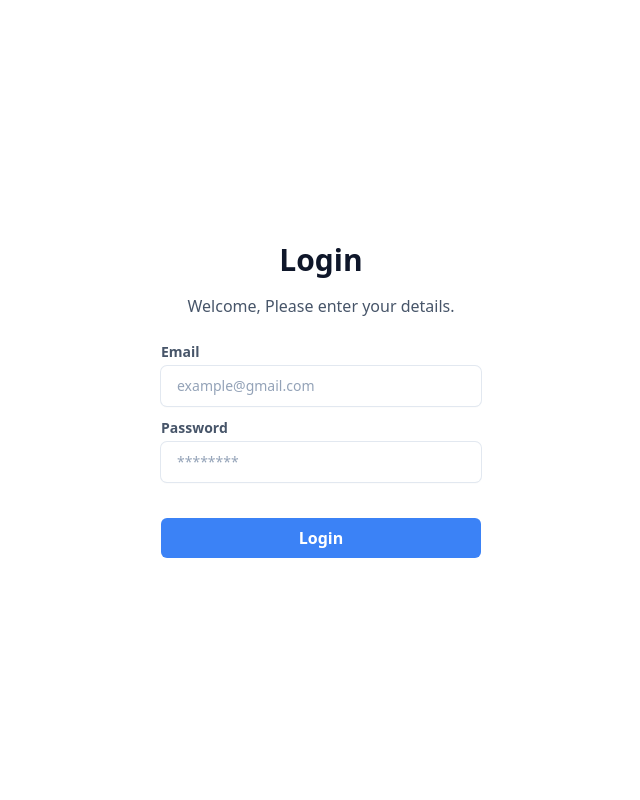
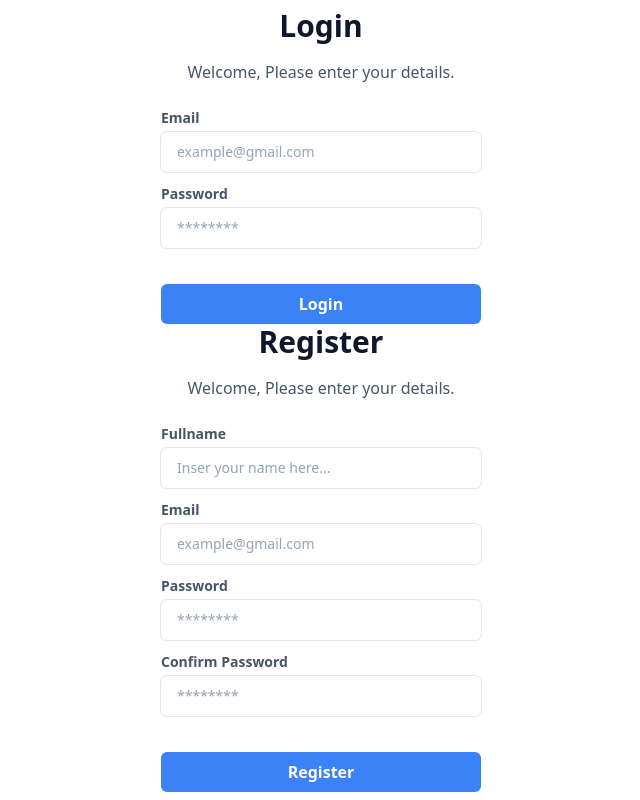
Before and after one commit to dannyhma/my-react-app, a React (Vite) app: page / in a window 1280 px wide. Shown: the whole page, without its empty margins (319-959 px from the left). Built offline with nearby package versions, Linux system fonts and the light colour scheme.

Commit message:
Atomic Design Implementation

```diff
--- a/src/App.jsx
+++ b/src/App.jsx
@@ -1,18 +1,12 @@
-import FormLogin from "./components/Fragments/FormLogin";
+import LoginPage from "../src/pages/login";
+import RegisterPage from "../src/pages/register";
 
 function App() {
 	return (
 		<>
-			<div className="flex min-h-screen items-center justify-center">
-				<div className="w-full max-w-xs">
-					<h1 className="mb-4 text-center text-3xl font-bold text-slate-900">
-						Login
-					</h1>
-					<p className="mb-6 text-center text-base font-medium text-slate-600">
-						Welcome, Please enter your details.
-					</p>
-					<FormLogin />
-				</div>
+			<div className="flex min-h-screen flex-col items-center justify-center">
+				<LoginPage></LoginPage>
+				<RegisterPage></RegisterPage>
 			</div>
 		</>
 	);
--- a/src/components/Elements/Buttons/Button.jsx
+++ b/src/components/Elements/Buttons/Button.jsx
@@ -16,7 +16,7 @@ const Button = (props) => {
 
 Button.propTypes = {
 	variant: PropTypes.string,
-	children: PropTypes.string,
+	children: PropTypes.node,
 };
 
 export default Button;
--- a/src/components/Elements/Inputs/Group.jsx
+++ b/src/components/Elements/Inputs/Group.jsx
@@ -9,7 +9,7 @@ const Group = (props) => {
 };
 
 Group.propTypes = {
-	children: PropTypes.array,
+	children: PropTypes.node,
 };
 
 export default Group;
--- a/src/components/Elements/Inputs/Label.jsx
+++ b/src/components/Elements/Inputs/Label.jsx
@@ -16,7 +16,7 @@ const Label = (props) => {
 
 Label.propTypes = {
 	htmlFor: PropTypes.string,
-	children: PropTypes.string,
+	children: PropTypes.node,
 };
 
 export default Label;
--- /dev/null
+++ b/src/components/Fragments/FormRegister.jsx
@@ -0,0 +1,42 @@
+import Button from "../Elements/Buttons/Button";
+import InputForm from "../Elements/Inputs/InputForm";
+
+const FormRegister = () => {
+	return (
+		<>
+			<form action="">
+				<InputForm
+					label="Fullname"
+					name="fullname"
+					type="text"
+					placeholder="Inser your name here..."
+				/>
+				<InputForm
+					label="Email"
+					name="email"
+					type="email"
+					placeholder="example@gmail.com"
+				/>
+				<InputForm
+					label="Password"
+					name="password"
+					type="password"
+					placeholder="********"
+				/>
+				<InputForm
+					label="Confirm Password"
+					name="confirmPassword"
+					type="password"
+					placeholder="********"
+					margin="mb-9"
+				/>
+				<div className="mb-6"></div>
+				<div className="flex flex-row items-center justify-end gap-x-4">
+					<Button variant="bg-blue-500 w-full">Register</Button>
+				</div>
+			</form>
+		</>
+	);
+};
+
+export default FormRegister;
--- a/src/components/Layouts/AuthLayout.jsx
+++ b/src/components/Layouts/AuthLayout.jsx
@@ -1,5 +1,25 @@
+import PropTypes from "prop-types";
+
 const AuthLayout = (props) => {
-	return <></>;
+	const { children, title } = props;
+	return (
+		<>
+			<div className="w-full max-w-xs">
+				<h1 className="mb-4 text-center text-3xl font-bold text-slate-900">
+					{title}
+				</h1>
+				<p className="mb-6 text-center text-base font-medium text-slate-600">
+					Welcome, Please enter your details.
+				</p>
+				{children}
+			</div>
+		</>
+	);
+};
+
+AuthLayout.propTypes = {
+	children: PropTypes.node,
+	title: PropTypes.string,
 };
 
 export default AuthLayout;
--- /dev/null
+++ b/src/pages/login.jsx
@@ -0,0 +1,14 @@
+import AuthLayout from "../components/Layouts/AuthLayout";
+import FormLogin from "../components/Fragments/FormLogin";
+
+const LoginPage = () => {
+	return (
+		<>
+			<AuthLayout title="Login">
+				<FormLogin></FormLogin>
+			</AuthLayout>
+		</>
+	);
+};
+
+export default LoginPage;
--- /dev/null
+++ b/src/pages/register.jsx
@@ -0,0 +1,14 @@
+import AuthLayout from "../components/Layouts/AuthLayout";
+import FormRegister from "../components/Fragments/FormRegister";
+
+const RegisterPage = () => {
+	return (
+		<>
+			<AuthLayout title="Register">
+				<FormRegister></FormRegister>
+			</AuthLayout>
+		</>
+	);
+};
+
+export default RegisterPage;
```
Also changed, not shown: src/login.jsx (deleted).
